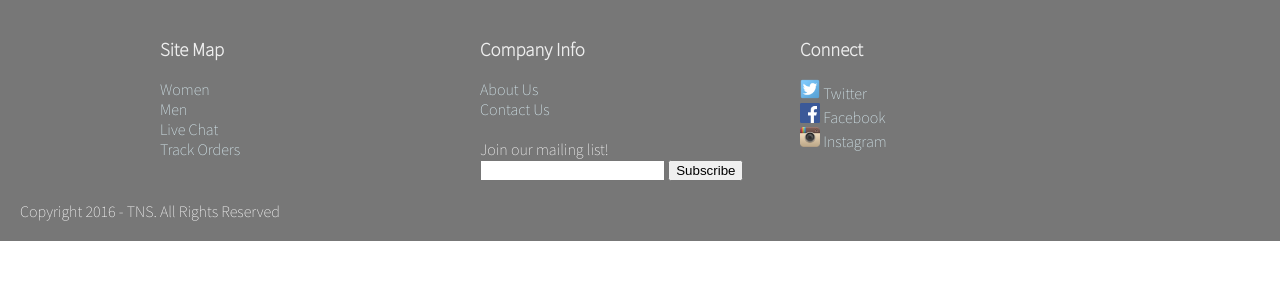
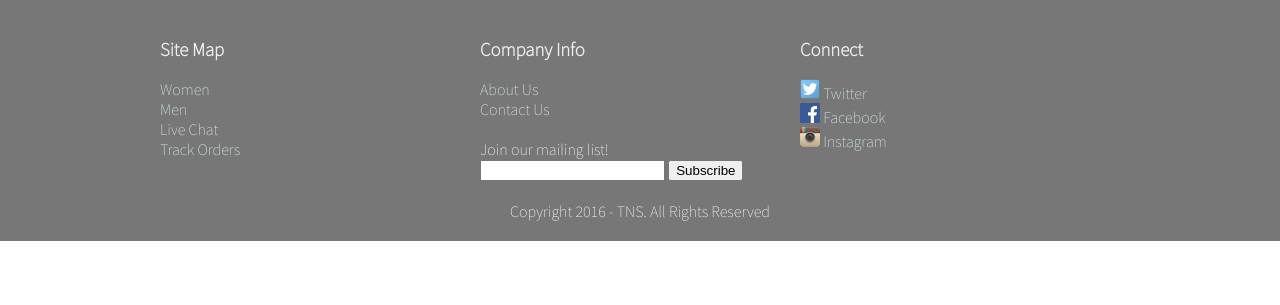
Before and after one commit to john-ko/HTML5Application, a PHP site: page /template.html in a window 1280 px wide. Shown: the part 347-652 px from the top of the page. Run offline with PHP 8.4, Linux system fonts and the light colour scheme.

Commit message:
changes have been made

```diff
--- a/public_html/assets/css/style.css
+++ b/public_html/assets/css/style.css
@@ -90,7 +90,6 @@ img.splash {
      margin-top: 100px;
      color:white;
      clear:both;
-     //text-align:center;
      padding:20px;
 }
 
@@ -107,6 +106,11 @@ footer a {
 
 footer a:hover {
 	color: #5E9DC8;
+}
+
+.copyright {
+	text-align: center;
+	padding-top:20px;
 }
 
 
--- a/public_html/templates/footer.html
+++ b/public_html/templates/footer.html
@@ -15,8 +15,8 @@
 						<br>
 						<form>
 							Join our mailing list!<br>
-							<input type="text" name="donothing">
-							<input type="submit" value="Subscribe"
+							<input class="mailinglist-input" type="text" name="do-nothing" />
+							<button class="mailinglist-subscribe-button">Subscribe</button>
 						</form>
 
                     </div>
@@ -39,7 +39,7 @@
                         </div>
                     </div>
                 </div>
-			<p style="padding-top:20px;">Copyright  2016 - TNS. All Rights Reserved</p>
+			<p class="copyright">Copyright  2016 - TNS. All Rights Reserved</p>
 
             </div>
         </footer>
```
